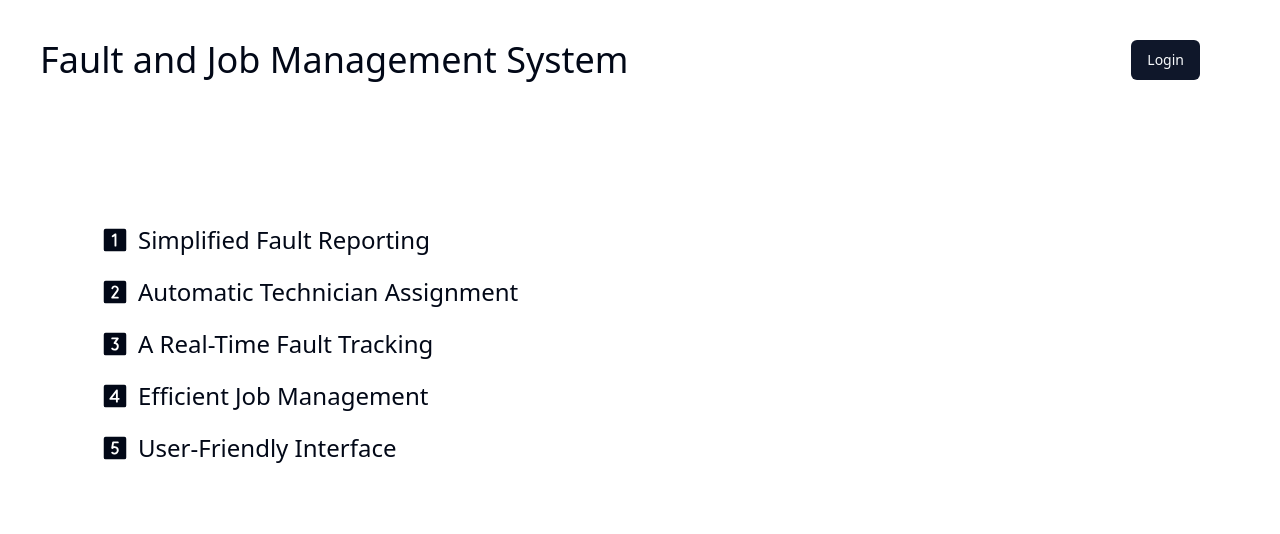
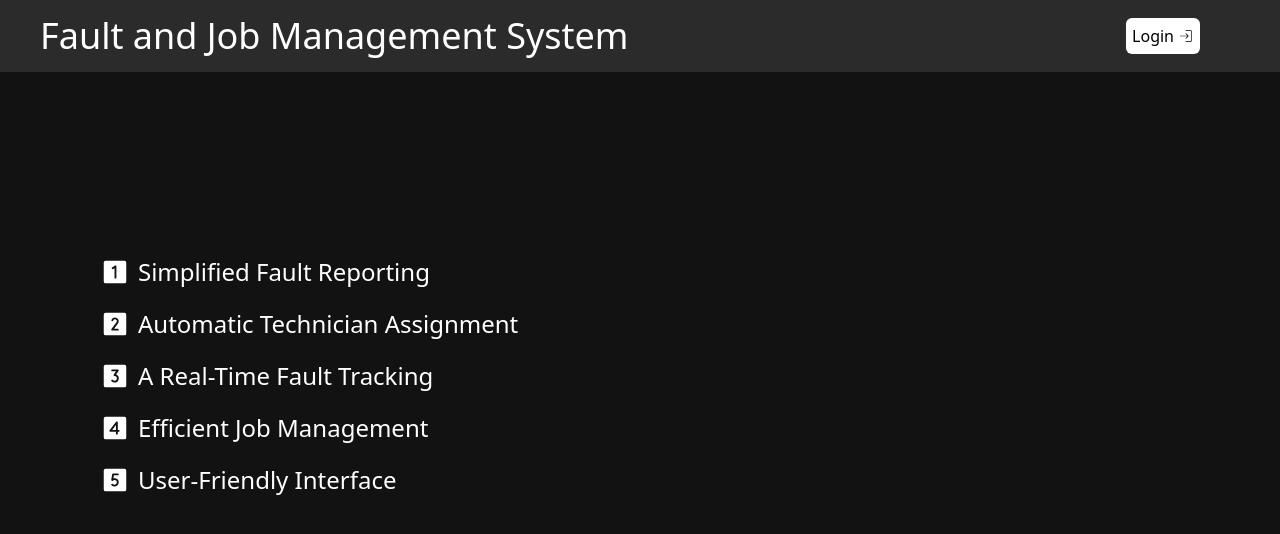
Before and after one commit to tinotendajecha/fault_reporting_system, a Next.js app: page / in a window 1280 px wide. Shown: the top 534 px of the page. Built offline with nearby package versions, Linux system fonts and the light colour scheme.

Commit message:
Added design icons to the buttons

```diff
--- a/src/app/auth/login/page.jsx
+++ b/src/app/auth/login/page.jsx
@@ -131,7 +131,7 @@ const page = () => {
             <div>
               <button
                 type="submit"
-                className="flex w-full justify-center rounded-md bg-indigo-600 px-3 py-1.5 text-sm font-semibold leading-6 text-white shadow-sm hover:bg-indigo-500 focus-visible:outline focus-visible:outline-2 focus-visible:outline-offset-2 focus-visible:outline-indigo-600"
+                className="btn flex w-full justify-center rounded-md px-3 py-1.5 text-sm font-semibold leading-6 text-white shadow-sm hover:bg-indigo-500 focus-visible:outline focus-visible:outline-2 focus-visible:outline-offset-2 focus-visible:outline-indigo-600"
               >
                 Sign in
               </button>
--- a/src/app/globals.css
+++ b/src/app/globals.css
@@ -83,3 +83,16 @@
   .green {
     color: green;
   }
+
+.landing-page{
+  background-color: #121212;
+  min-height: 100vh;
+}
+
+.nav-bar{
+  background-color: #2b2b2b;
+}
+
+.btn{
+  background-color: #2b2b2b;
+}
--- a/src/app/page.jsx
+++ b/src/app/page.jsx
@@ -13,8 +13,7 @@ export default function Home() {
   const auth = useAuthStore((state) => state)
 
   return (
-    <div className="ml-20 mr-28 mt-36 landing-page">
-      {console.log('Landing page' + auth.name)}
+    <div className="pl-20 pr-28 pt-36 landing-page text-white">
         <div className="mt-10 ml-5">
           <ul>
             <li className="flex items-center gap-2 mb-5">
--- a/src/components/Navbar.jsx
+++ b/src/components/Navbar.jsx
@@ -4,7 +4,8 @@ import { Btn } from './Btn';
 import Link from 'next/link';
 import { useAuthStore } from '../app/stores/auth/store';
 import { useRouter } from 'next/navigation';
-
+import { CiLogin } from "react-icons/ci";
+import { CiLogout } from 'react-icons/ci';
 
 
 const Navbar = () => {
@@ -28,18 +29,24 @@ const Navbar = () => {
   }
 
   return (
-    <div className='flex ml-10 items-center justify-between mt-10 mr-20 '>
+    <div className='flex pl-10 items-center justify-between pt-4 pb-4 pr-20 nav-bar text-white'>
 
         <h1 className='text-4xl'>Fault and Job Management System</h1>
 
         {/* Buttons will render depending on user login status */}
         <div className='flex gap-5'>
-          {!auth.name  ? <Link href='/auth/login'><Btn button_name='Login' /></Link> : null}
+          {!auth.name  ? <Link href='/auth/login'>
+            {/* <Btn button_name='login' /> */
+            }
+            <button className='flex justify-center items-center gap-1 bg-white text-black p-1.5 rounded-md'>Login <CiLogin /></button>
+            </Link> : null}
           {/* {!auth.name ? <Link href='/request-account'><Btn button_name='Request For Account From Help Desk'></Btn></Link> : null} */}
           {/* Make Logout button */}
-          {auth.name ? <button className='bg-black text-white p-2 rounded-md' onClick={handleLogout}>Logout</button> : null}
-          {auth.name ? <Link href='/update-profile'><button className='bg-black text-white p-2 rounded-md ml-5'>Update Profile</button></Link> : null}
+
+          {auth.name ? <Link href='/update-profile'><button className='flex justify-center items-center gap-1 bg-white text-black p-1.5 rounded-md'>Update Profile</button></Link> : null}
+
           {/* Will add logout button here as well */}
+          {auth.name ? <button className='flex justify-center items-center gap-1 bg-white text-black p-1.5 rounded-md' onClick={handleLogout}><CiLogout/> Logout </button> : null}
         </div>
     </div>
   )
```
